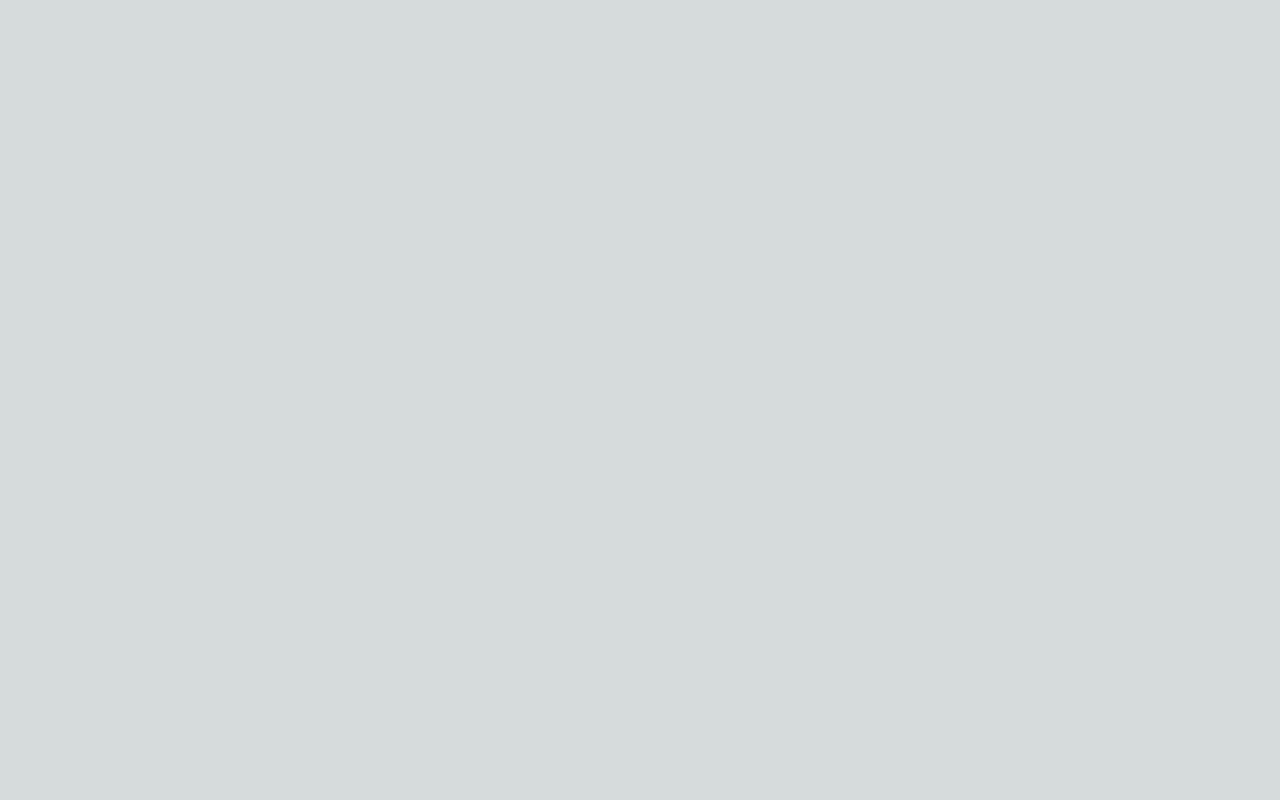
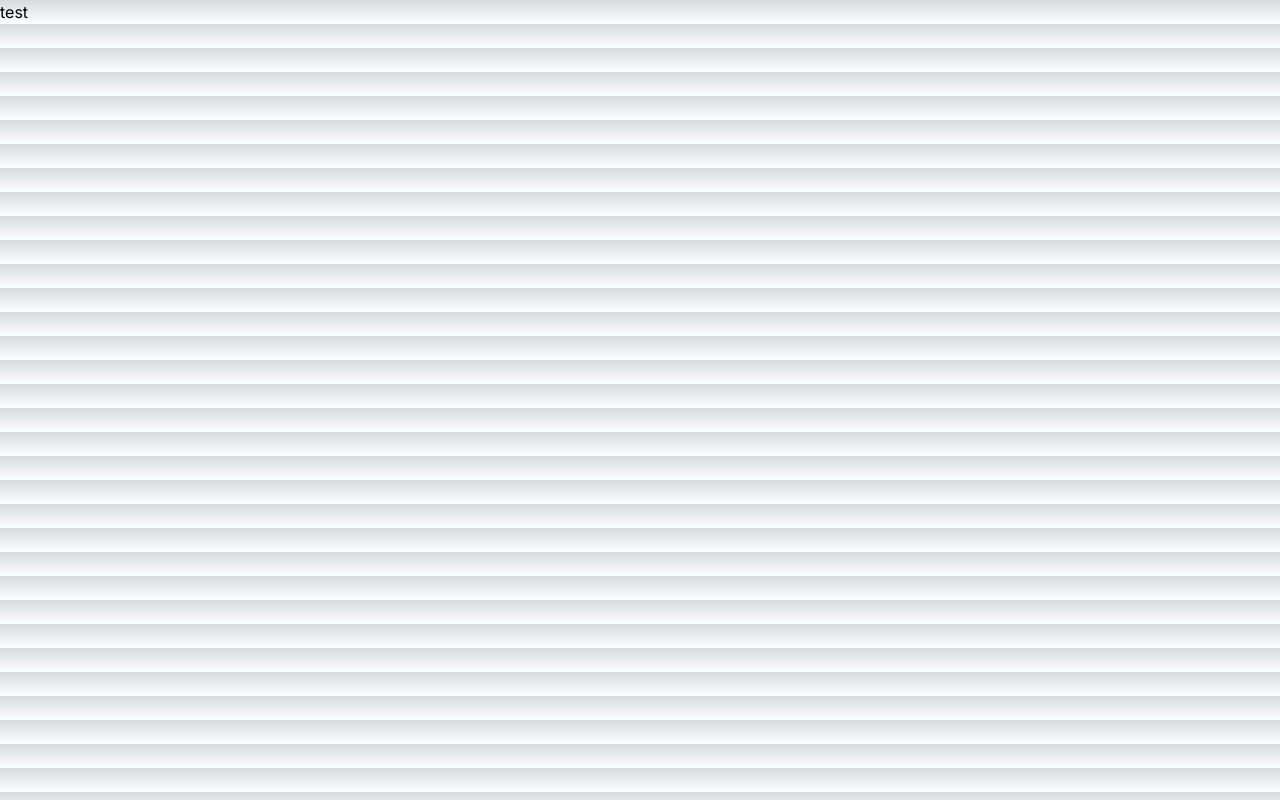
Before and after one commit to pito-bataan/gso-equipment, a Next.js app: page / in a window 1280 px wide. Built offline with nearby package versions, Linux system fonts and the light colour scheme.

Commit message:
test again

```diff
--- a/src/app/page.tsx
+++ b/src/app/page.tsx
@@ -1,3 +1,3 @@
 export default function Home() {
-  return <main></main>;
+  return <main>test</main>;
 }
```
